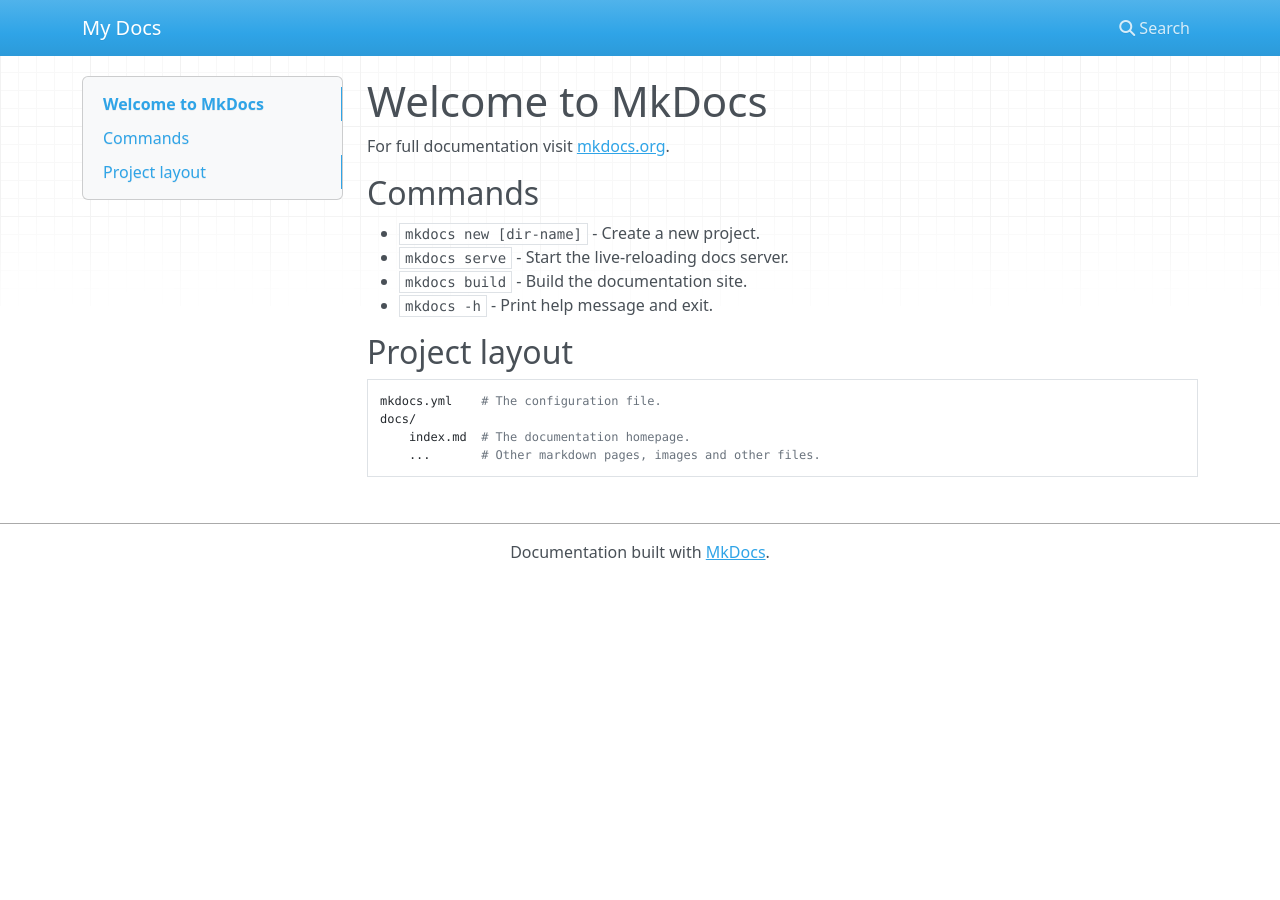
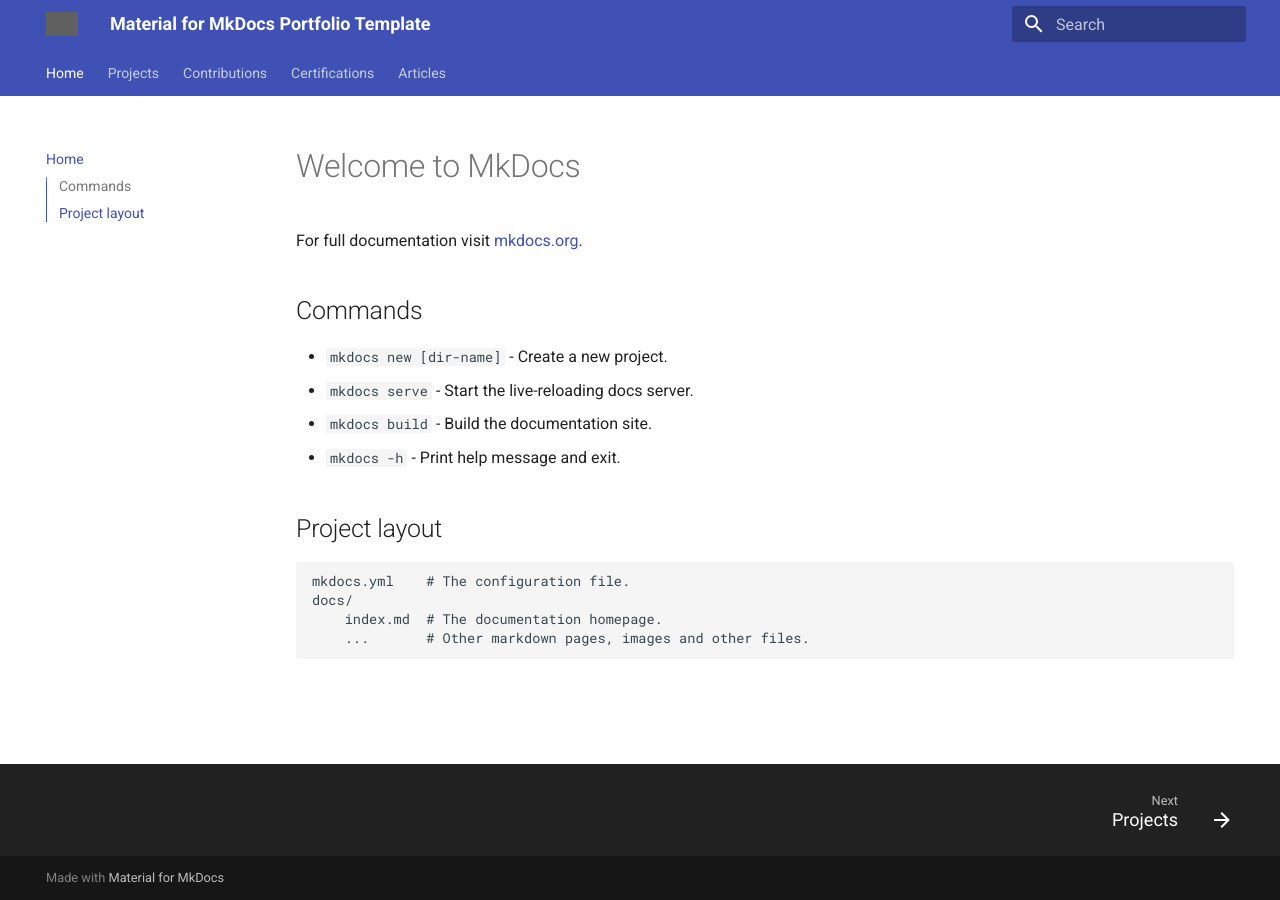
Before and after one commit to dhuruvah-apps/dhuruvah-in.github.io, an MkDocs documentation site: the page built from docs/index.md, in a window 1280 px wide. Built offline with MkDocs 1.6.1 and Material for MkDocs 9.7.7, drawn with Linux system fonts in a browser that asks for light colours; nearby versions of some CDN libraries; grey boxes are pictures that could not be loaded.

Commit message:
Sample from MrChike

```diff
--- /dev/null
+++ b/docs/assets/stylesheets/extra.css
@@ -0,0 +1,6 @@
+.social-icons .custom-icon {
+  width: 1.5rem;
+  height: 1.5rem;
+  filter: invert(100%);
+  transition: transform 0.2s ease;
+}
--- /dev/null
+++ b/docs/overrides/partials/logo.html
@@ -0,0 +1,5 @@
+{% block site_nav %}
+  <div class="social-icons">
+    <img src="https://cdn.jsdelivr.net/npm/simple-icons@v11/icons/materialformkdocs.svg" alt="Profile" class="custom-icon" />
+  </div>
+{% endblock %}
--- a/mkdocs.yml
+++ b/mkdocs.yml
@@ -1 +1,24 @@
-site_name: My Docs
+site_name: Material for MkDocs Portfolio Template
+repo_name: MrChike/mkdocs-portfolio
+
+nav:
+  - Home: index.md
+  - Projects: projects.md
+  - Contributions: contributions.md
+  - Certifications: certifications.md
+  - Articles: articles.md
+
+theme:
+  name: material
+  favicon: https://cdn.jsdelivr.net/npm/simple-icons@v11/icons/materialformkdocs.svg
+  custom_dir: docs/overrides
+  features:
+    - toc.integrate
+    - navigation.tabs
+    - navigation.footer
+
+extra_css:
+  - assets/stylesheets/extra.css
+
+extra_javascript:
+  - assets/javascripts/extra.js
```
Also changed, not shown: Journal.md (added, +67 -0 lines), README.md (+51 -1 lines), docs/articles.md (added, +1 -0 lines), docs/certifications.md (added, +1 -0 lines), docs/contributions.md (added, +1 -0 lines), docs/projects.md (added, +1 -0 lines), requirements.txt (added, +29 -0 lines), docs/assets/images/logo.svg (added), docs/assets/javascripts/extra.js (added), 3 other files.
